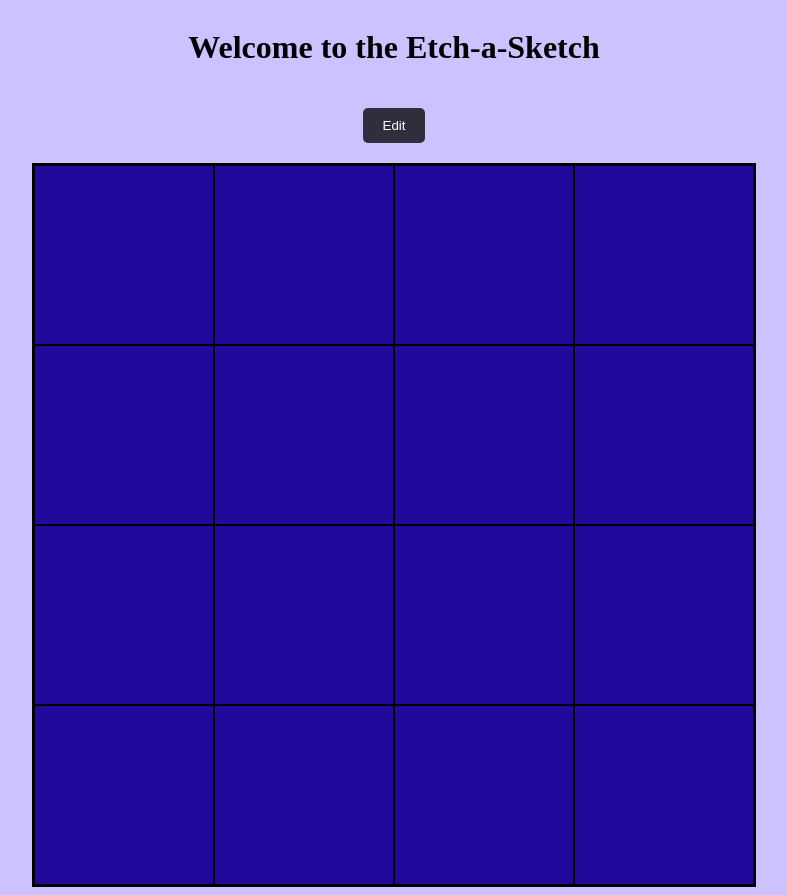
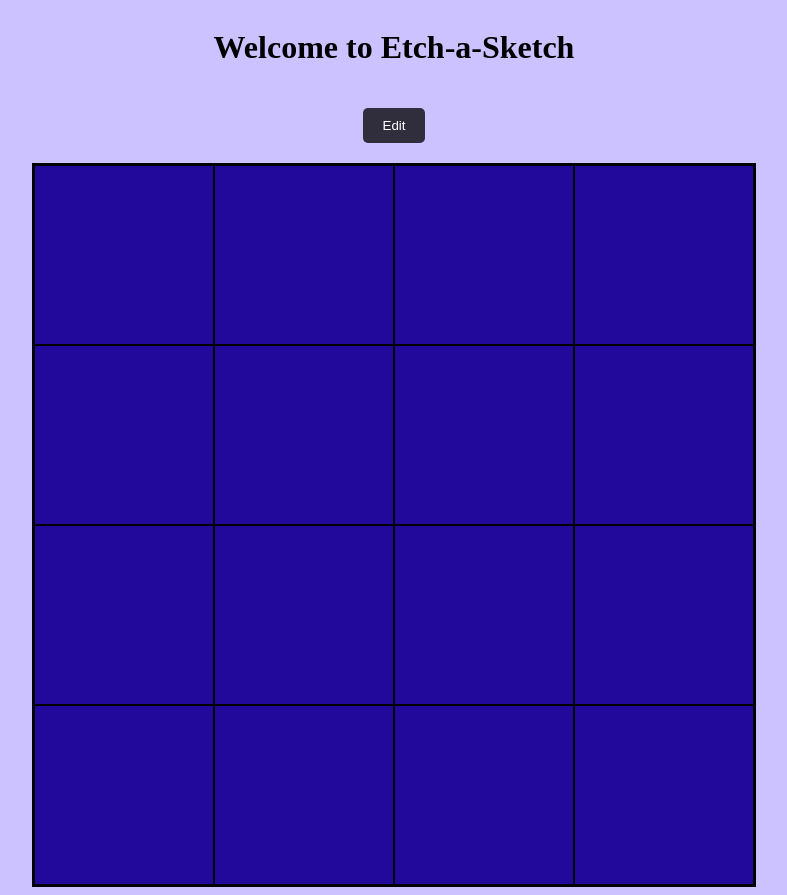
Before and after one commit to notadityah/opetchasketch, a plain HTML site: page index.html in a window 1280 px wide. Shown: the whole page, without its empty margins (246-1033 px from the left). Drawn offline with Linux system fonts and the light colour scheme.

Commit message:
Fix heading text in index.html for consistency

```diff
--- a/index.html
+++ b/index.html
@@ -6,7 +6,7 @@
     <title>Etch-a-Sketch</title>
 </head>
 <body>
-    <h1>Welcome to the Etch-a-Sketch</h1>
+    <h1>Welcome to Etch-a-Sketch</h1>
     <button id="edit">Edit</button>
     <div class="container"></div>
     <link rel="stylesheet" href="style.css" />
```
